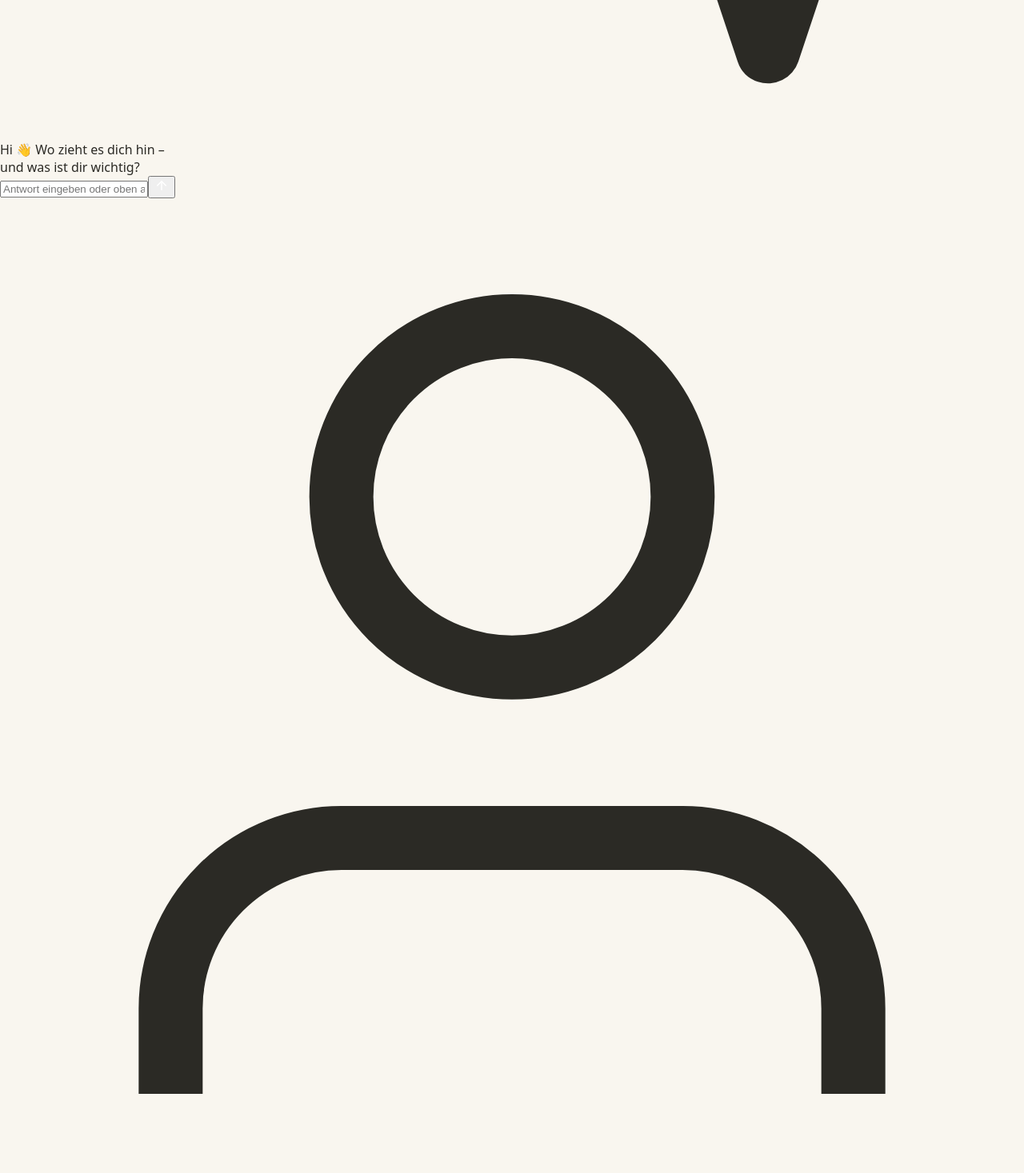
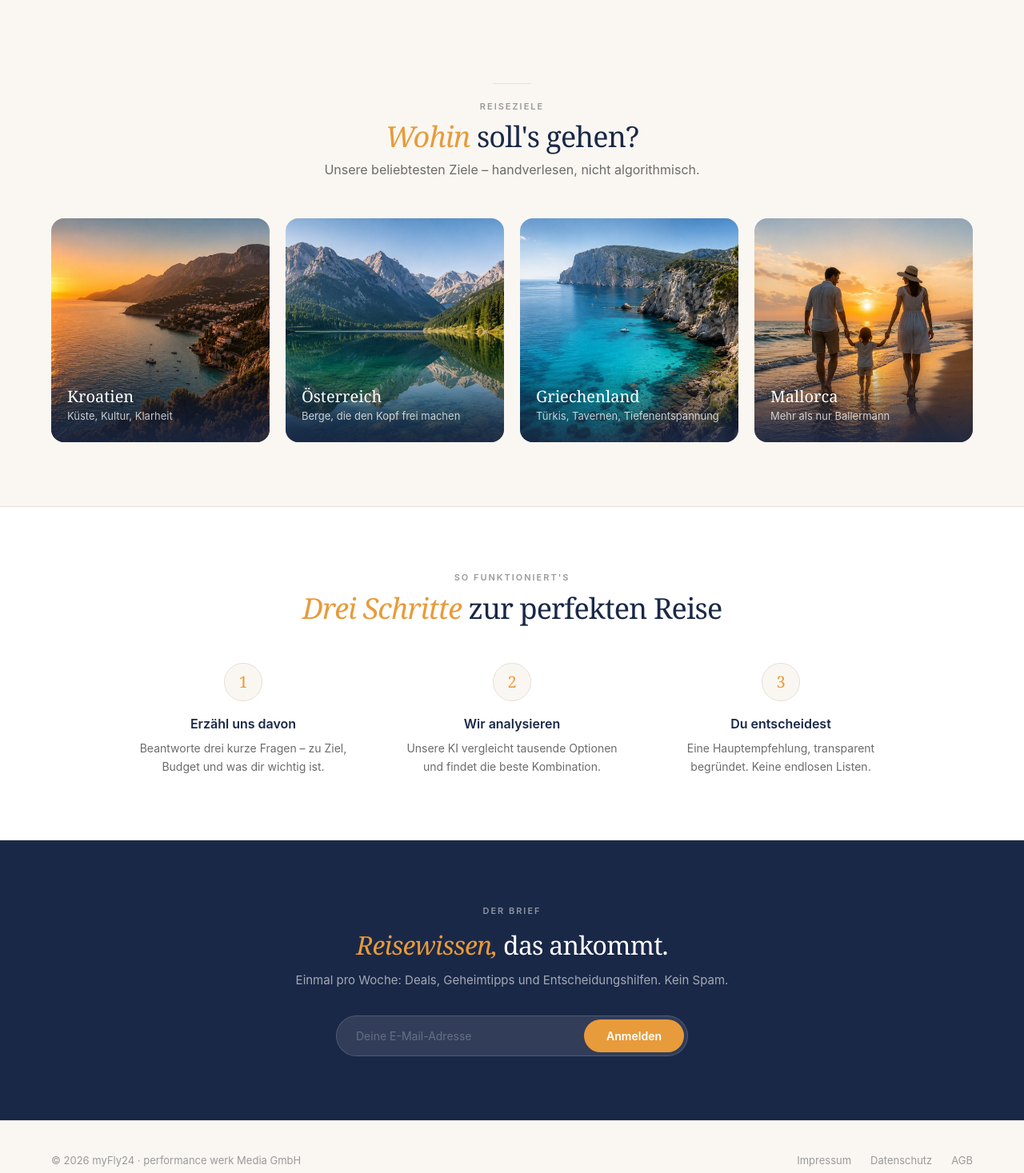
Before and after one commit to mdimster/myfly24-web, a Next.js app: page / in a window 1280 px wide. Shown: the part 1330-2797 px from the top of the page at 80% size. Built offline with nearby package versions, Linux system fonts and the light colour scheme.

Commit message:
fix: clean deploy all app files

```diff
--- a/app/globals.css
+++ b/app/globals.css
@@ -1,41 +1,400 @@
-/* Reset */
-*, *::before, *::after { box-sizing: border-box; }
-html, body { margin: 0; padding: 0; }
-body {
-  font-family: 'Geist', system-ui, -apple-system, sans-serif;
-  background: #F9F6EF;
-  color: #2B2A25;
-  -webkit-font-smoothing: antialiased;
-  -moz-osx-font-smoothing: grayscale;
+@import "tailwindcss";
+
+@theme {
+  /* ─── Brand-Farben ─── */
+  --color-navy: #1A2847;
+  --color-navy-light: #2A3B5C;
+  --color-blue: #3454A1;
+  --color-blue-soft: #EAEEF7;
+  --color-amber: #E89B3A;
+  --color-amber-hover: #D08828;
+  --color-amber-light: #F0B35C;
+
+  /* ─── Backgrounds ─── */
+  --color-bg: #FAF7F2;
+  --color-cream: #F5F1EA;
+  --color-border: #E5E0D8;
+
+  /* ─── Inks ─── */
+  --color-ink-muted: #6B6B6B;
+  --color-ink-subtle: #9A9A9A;
+
+  /* ─── Typografie ─── */
+  --font-display: Georgia, "Times New Roman", serif;
+  --font-body: -apple-system, BlinkMacSystemFont, "Segoe UI", Roboto, sans-serif;
 }
 
-/* Light Warm Theme-Variables */
-:root {
-  --bg:           #F9F6EF;
-  --bg-subtle:    #F1EDE2;
-  --surface:      #FFFFFF;
-  --surface-up:   #FAF8F2;
-  --border:       #E2DDD0;
-  --border-soft:  #EBE7DB;
-  --text:         #2B2A25;
-  --text-soft:    #6B6862;
-  --text-faint:   #8A877F;
-  --accent:       #E54839;
-  --accent-glow:  #C13420;
-  --live:         #4A8F5C;
-  --warn:         #C68500;
-
-  --font-display: 'Bricolage Grotesque', sans-serif;
-  --font-body:    'Geist', sans-serif;
-  --font-mono:    'JetBrains Mono', monospace;
+html {
+  scroll-behavior: smooth;
 }
 
-/* Default Buttons + Anchors entstylen */
-button { font-family: inherit; cursor: pointer; }
-a { color: inherit; text-decoration: none; }
+body {
+  background: var(--color-bg);
+  color: var(--color-navy);
+  font-family: var(--font-body);
+  -webkit-font-smoothing: antialiased;
+}
 
-/* Scrollbar dezent */
-::-webkit-scrollbar { width: 10px; height: 10px; }
-::-webkit-scrollbar-track { background: var(--bg); }
-::-webkit-scrollbar-thumb { background: var(--border); border-radius: 5px; }
-::-webkit-scrollbar-thumb:hover { background: var(--border-soft); }
+.font-display {
+  font-family: var(--font-display);
+}
+
+/* ═══════════════════════════════════════════
+   LANDING PAGE STYLES
+   ═══════════════════════════════════════════ */
+
+/* ─── Hero ─── */
+.hero {
+  position: relative;
+  min-height: 70vh;
+  overflow: hidden;
+  display: flex;
+  align-items: center;
+}
+
+.hero-bg {
+  position: absolute;
+  inset: 0;
+  z-index: 0;
+}
+
+.hero-bg img {
+  width: 100%;
+  height: 100%;
+  object-fit: cover;
+  object-position: 70% center;
+}
+
+.hero-overlay {
+  position: absolute;
+  inset: 0;
+  z-index: 1;
+  background: linear-gradient(
+    to right,
+    rgba(250, 247, 242, 0.93) 0%,
+    rgba(250, 247, 242, 0.80) 35%,
+    rgba(250, 247, 242, 0.25) 58%,
+    rgba(250, 247, 242, 0) 72%
+  );
+}
+
+.hero-content {
+  position: relative;
+  z-index: 2;
+  padding: 80px 64px 100px;
+  max-width: 580px;
+}
+
+/* ─── Chat UI ─── */
+.chat-avatar {
+  width: 42px;
+  height: 42px;
+  border-radius: 50%;
+  background: var(--color-navy);
+  display: flex;
+  align-items: center;
+  justify-content: center;
+  flex-shrink: 0;
+  box-shadow: 0 2px 8px rgba(26, 40, 71, 0.15);
+}
+
+.chat-message {
+  padding: 14px 20px;
+  background: var(--color-bg, #FAF7F2);
+  border: 1px solid var(--color-border);
+  border-radius: 0 18px 18px 18px;
+  font-size: 15px;
+  line-height: 1.5;
+  color: var(--color-navy);
+  max-width: 340px;
+  box-shadow: 0 2px 12px rgba(26, 40, 71, 0.06);
+}
+
+.chat-input-row {
+  display: flex;
+  align-items: center;
+  border: 1px solid var(--color-border);
+  border-radius: 100px;
+  background: white;
+  padding: 6px 6px 6px 24px;
+  max-width: 460px;
+  box-shadow: 0 4px 20px rgba(26, 40, 71, 0.08);
+}
+
+.chat-input-row input {
+  flex: 1;
+  border: none;
+  outline: none;
+  font-size: 15px;
+  font-family: var(--font-body);
+  color: var(--color-ink-subtle);
+  background: transparent;
+  padding: 8px 0;
+}
+
+.chat-send-btn {
+  width: 42px;
+  height: 42px;
+  border-radius: 50%;
+  background: var(--color-amber);
+  border: none;
+  display: flex;
+  align-items: center;
+  justify-content: center;
+  cursor: pointer;
+  flex-shrink: 0;
+  transition: background 0.2s;
+}
+
+.chat-send-btn:hover {
+  background: var(--color-amber-light);
+}
+
+/* ─── Trust Strip ─── */
+.trust-strip {
+  position: absolute;
+  bottom: 0;
+  left: 0;
+  right: 0;
+  z-index: 2;
+  padding: 24px 64px;
+  display: grid;
+  grid-template-columns: repeat(4, 1fr);
+  gap: 32px;
+  background: rgba(250, 247, 242, 0.88);
+  backdrop-filter: blur(8px);
+  border-top: 1px solid rgba(229, 224, 216, 0.5);
+}
+
+/* ─── Magazine Cards ─── */
+.magazine-card {
+  border-radius: 16px;
+  overflow: hidden;
+  background: white;
+  border: 1px solid var(--color-border);
+  transition: transform 0.25s, box-shadow 0.25s;
+  cursor: pointer;
+}
+
+.magazine-card:hover {
+  transform: translateY(-4px);
+  box-shadow: 0 12px 40px rgba(26, 40, 71, 0.08);
+}
+
+.magazine-card-img {
+  width: 100%;
+  height: 220px;
+  object-fit: cover;
+}
+
+/* ─── Destination Cards ─── */
+.dest-card {
+  position: relative;
+  border-radius: 16px;
+  overflow: hidden;
+  height: 280px;
+  cursor: pointer;
+}
+
+.dest-card img {
+  width: 100%;
+  height: 100%;
+  object-fit: cover;
+  transition: transform 0.4s;
+}
+
+.dest-card:hover img {
+  transform: scale(1.05);
+}
+
+.dest-overlay {
+  position: absolute;
+  bottom: 0;
+  left: 0;
+  right: 0;
+  padding: 24px 20px;
+  background: linear-gradient(to top, rgba(26, 40, 71, 0.85), transparent);
+}
+
+/* ─── Steps ─── */
+.step-number {
+  width: 48px;
+  height: 48px;
+  border-radius: 50%;
+  background: var(--color-bg);
+  border: 1px solid var(--color-border);
+  display: flex;
+  align-items: center;
+  justify-content: center;
+  font-family: var(--font-display);
+  font-size: 20px;
+  font-weight: 500;
+  color: var(--color-amber);
+  margin: 0 auto 16px;
+}
+
+/* ─── Newsletter ─── */
+.newsletter-form {
+  display: flex;
+  max-width: 440px;
+  margin: 0 auto;
+  border-radius: 100px;
+  background: rgba(255, 255, 255, 0.1);
+  border: 1px solid rgba(255, 255, 255, 0.15);
+  padding: 4px 4px 4px 24px;
+}
+
+.newsletter-form input {
+  flex: 1;
+  border: none;
+  outline: none;
+  font-size: 14px;
+  font-family: var(--font-body);
+  color: rgba(255, 255, 255, 0.5);
+  background: transparent;
+  padding: 10px 0;
+}
+
+.newsletter-btn {
+  padding: 10px 28px;
+  border-radius: 100px;
+  background: var(--color-amber);
+  border: none;
+  font-size: 14px;
+  font-weight: 600;
+  color: white;
+  cursor: pointer;
+  font-family: var(--font-body);
+  white-space: nowrap;
+  transition: background 0.2s;
+}
+
+.newsletter-btn:hover {
+  background: var(--color-amber-light);
+}
+
+/* ─── Responsive ─── */
+
+/* Tablet */
+@media (max-width: 1024px) {
+  .hero-content {
+    padding: 48px 32px 32px;
+  }
+
+  .hero-overlay {
+    background: linear-gradient(
+      to right,
+      rgba(250, 247, 242, 0.92) 0%,
+      rgba(250, 247, 242, 0.75) 45%,
+      rgba(250, 247, 242, 0.3) 75%,
+      rgba(250, 247, 242, 0) 100%
+    );
+  }
+
+  .trust-strip {
+    position: relative;
+    grid-template-columns: 1fr 1fr;
+    gap: 16px;
+    padding: 24px 32px;
+  }
+}
+
+/* Mobile */
+@media (max-width: 640px) {
+  .hero {
+    min-height: auto;
+    flex-direction: column;
+    align-items: stretch;
+  }
+
+  .hero-bg {
+    height: 55vh;
+    position: relative;
+    inset: auto;
+  }
+
+  .hero-bg img {
+    object-position: 65% top;
+  }
+
+  .hero-overlay {
+    position: absolute;
+    inset: 0;
+    background: linear-gradient(
+      to top,
+      rgba(250, 247, 242, 1) 0%,
+      rgba(250, 247, 242, 0.97) 20%,
+      rgba(250, 247, 242, 0.85) 35%,
+      rgba(250, 247, 242, 0.4) 55%,
+      rgba(250, 247, 242, 0) 75%
+    );
+  }
+
+  .hero-content {
+    position: relative;
+    padding: 0 20px 24px;
+    margin-top: -200px;
+    max-width: 100%;
+    z-index: 2;
+  }
+
+  .chat-message {
+    font-size: 14px;
+    padding: 12px 16px;
+    max-width: 280px;
+  }
+
+  .chat-input-row {
+    padding: 4px 4px 4px 16px;
+  }
+
+  .chat-input-row input {
+    font-size: 14px;
+  }
+
+  .chat-send-btn {
+    width: 38px;
+    height: 38px;
+  }
+
+  .trust-strip {
+    position: relative;
+    grid-template-columns: 1fr 1fr;
+    gap: 12px;
+    padding: 20px;
+    background: var(--color-bg, #FAF7F2);
+    backdrop-filter: none;
+    border-top: 1px solid var(--color-border, #E5E0D8);
+  }
+
+  .dest-card {
+    height: 220px;
+    border-radius: 12px;
+  }
+
+  .dest-overlay {
+    padding: 16px 14px;
+  }
+
+  .magazine-card {
+    border-radius: 12px;
+  }
+
+  .newsletter-form {
+    flex-direction: column;
+    border-radius: 16px;
+    padding: 16px;
+    gap: 12px;
+  }
+
+  .newsletter-form input {
+    padding: 12px 0;
+    text-align: center;
+  }
+
+  .newsletter-btn {
+    width: 100%;
+    padding: 14px 28px;
+    border-radius: 100px;
+  }
+}
```
